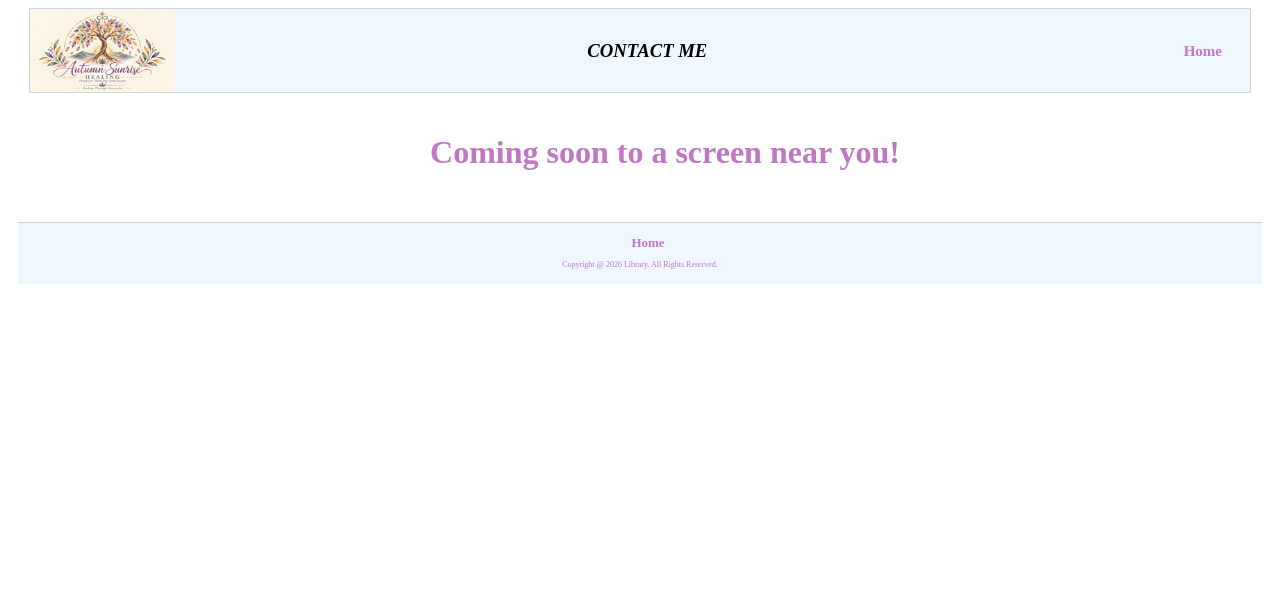
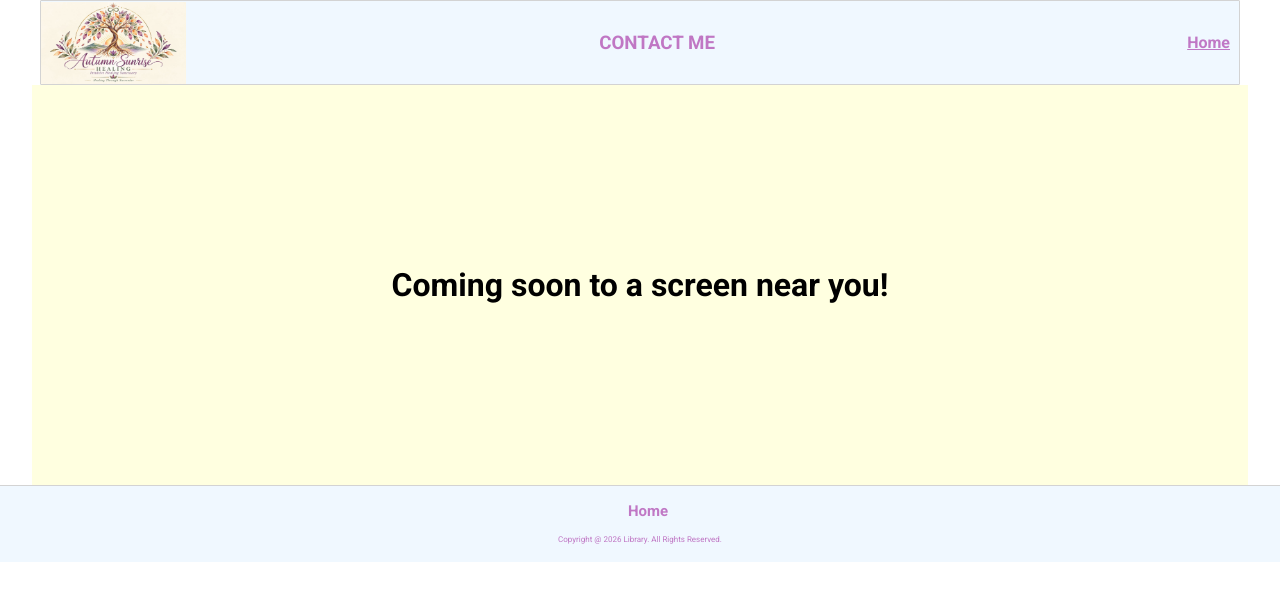
Before and after one commit to harryking615/carina, a plain HTML site: page contact.html in a window 1280 px wide. Drawn offline with Linux system fonts and the light colour scheme.

Commit message:
updates to About & Contact screens plus a little polishing of html and styles

```diff
--- a/contact.html
+++ b/contact.html
@@ -9,10 +9,27 @@
   <style>
     /* styles below */
 
+    @import url("https://fonts.googleapis.com/css2?family=Roboto:wght@400;500;700&display=swap");
+    * {
+      padding: 0;
+      margin: 0;
+      box-sizing: border-box;
+      font-family: "Roboto", sans-serif;
+    }
+
+    html {
+      scroll-behavior: smooth;
+    }
+
     body {
       max-width: 100vw;
       overflow-x: hidden;
-      max-height: calc(vh-162);
+      max-height: 100vh;
+    }
+    main {
+      max-width: 100vw;
+      overflow-x: hidden;
+      max-height: 100vh;
     }
     .nav__logo {
       width: 145px;
@@ -20,7 +37,7 @@
     .nav__container {
       width: 95%;
       max-width: 1200px;
-      padding: 1px 20px 0 0;
+      padding: 1px 1px 0 0;
       background-color: aliceblue;
       display: flex;
       justify-content: space-between;
@@ -35,18 +52,21 @@
       align-items: center;
     }
     .nav__description-box {
-      width: 40%vw;
-      height: 100%;
-      padding: 20px;
-      margin-left: 50px;
+      height: 400px;
+      width: 95%;
+      margin: 0 auto;
+      background-color: lightyellow;
+      display: flex;
+      justify-content: center;
+      align-items: center;
     }
     .nav__description-cameo {
       width: 30%;
     }
     .nav__link {
       margin-left: 16px;
-      text-decoration: none;
-      font-size: 15px;
+      :text-decoration: none;
+      font-size: 16px;
       color: #bd71c2f2;
       font-weight: bold;
       padding: 8px;
@@ -55,7 +75,9 @@
     .nav__link:hover {
       /* text-decoration: underline; */
       color: #7342d6;
-      font-size: 16px;
+      font-size: 17px;
+      transform: scale(1.03);
+      transition: all 300ms ease;
     }
     li {
       list-style-type: none;
@@ -64,13 +86,13 @@
     .footer__container {
       background-color: aliceblue;
       border-top: 1px solid lightgray;
-      padding: 10px;
-      margin: 10px;
+      /* padding: 10px;
+      margin: 10px; */
     }
     .footer__link {
       margin-left: 16px;
       text-decoration: none;
-      font-size: 13px;
+      font-size: 15px;
       color: #bd71c2f3;
       font-weight: bold;
     }
@@ -82,10 +104,11 @@
     .footer__copyright {
       font-size: 8px;
       color: #bd71c2f5;
-      margin-bottom: 5px;
+      margin-bottom: 18px;
     }
     .footer__list {
-      padding: 0 8px;
+      /* padding: 0 8px; */
+      margin: 15px 0 15px 0; /* ~padding he likes */
     }
     .row {
       width: 100%;
@@ -97,6 +120,14 @@
       flex-direction: column;
       align-items: center;
     }
+    .nav__container h3 {
+      color: #bd71c2f5;
+      display: flex;
+      justify-content: center;
+      align-items: center;
+      margin-left: -35px;
+    }
+
     /* styles above */
   </style>
 
@@ -108,7 +139,7 @@
           src="./Carina-pics/818762339_122126025680698751_3615794877740626737_n.jpg"
           alt=""
         />
-        <h3 style="font-style: italic">CONTACT ME</h3>
+        <h3>CONTACT ME</h3>
 
         <ul class="nav__links">
           <li><a href="index.html" class="nav__link">Home</a></li>
@@ -117,9 +148,7 @@
     </nav>
 
     <div class="nav__description-box">
-      <h1 style="text-align: center; color: #bd71c2f5">
-        Coming soon to a screen near you!
-      </h1>
+      <h1>Coming soon to a screen near you!</h1>
     </div>
 
     <main></main>
@@ -131,7 +160,6 @@
           <a href="index.html" class="footer__link">Home</a>
         </div>
         <div class="footer__copyright">
-          <br />
           Copyright @ 2026 Library. All Rights Reserved.
         </div>
       </div>
--- a/styles.css
+++ b/styles.css
@@ -62,7 +62,7 @@ button {
 }
 
 button:active {
-  transform: translateY(1px);
+  transform: translateY(3px);
 }
 
 .btn {
@@ -90,7 +90,7 @@ Landing - Nav
 .nav__container {
   width: 95%;
   max-width: 1200px;
-  padding: 1px 20px 0 0;
+  /* padding: 1px 1px 0 0; */
   background-color: aliceblue;
   display: flex;
   justify-content: space-between;
@@ -109,26 +109,28 @@ Landing - Nav
 .nav__link {
   margin-left: 16px;
   text-decoration: none;
-  font-size: 17px;
+  font-size: 16px;
   color: #bd71c2f2;
   font-weight: bold;
   padding: 8px;
 }
 
 .nav__link:hover {
-  /* text-decoration: underline; */
+  /* text-decoration: underline;  NO */
   color: #7342d6;
-  font-size: 16px;
+  font-size: 17px;
+  transform: scale(1.03);
+  transition: all 300ms ease;
 }
 
-.nav__link--primary {
+/* .nav__link--primary {
   border: 2px solid #7342d6;
   border-radius: 4px;
 }
 
 .nav__link--primary:hover {
   text-decoration: none;
-}
+} */
 
 .btn__menu {
   background-color: transparent;
@@ -437,6 +439,8 @@ FOOTER
   padding: 0 8px;
 }
 
+/* ************************************************************ */
+
 /* SMALL PHONES, TABLETS, LARGE SMARTPHONES */
 @media (max-width: 768px) {
   .nav__link {
@@ -455,8 +459,8 @@ FOOTER
 /* SMALL PHONES, LARGE SMARTPHONES */
 @media (max-width: 650px) {
   .nav__link {
-    font-size: 14px;
-    margin: 7px;
+    font-size: 10px;
+    margin: 5px;
   }
   .footer__link {
     margin-left: 12px;
@@ -483,6 +487,9 @@ FOOTER
     padding-left: 50px;
     margin-bottom: 50px;
   }
+  .header__opening-statement h3 {
+    font-size: smaller;
+  }
 }
 
 /* for very small screens, phones, whatever */
@@ -492,4 +499,3 @@ FOOTER
     margin: 0px;
   }
 }
-/* <li><a href="https://www.facebook.com/people/Autumn-Sunrise-Healing/61570962538720/" */
```
Also changed, not shown: about.html (+20 -7 lines), index.html (+0 -1 lines), 1 other file.
